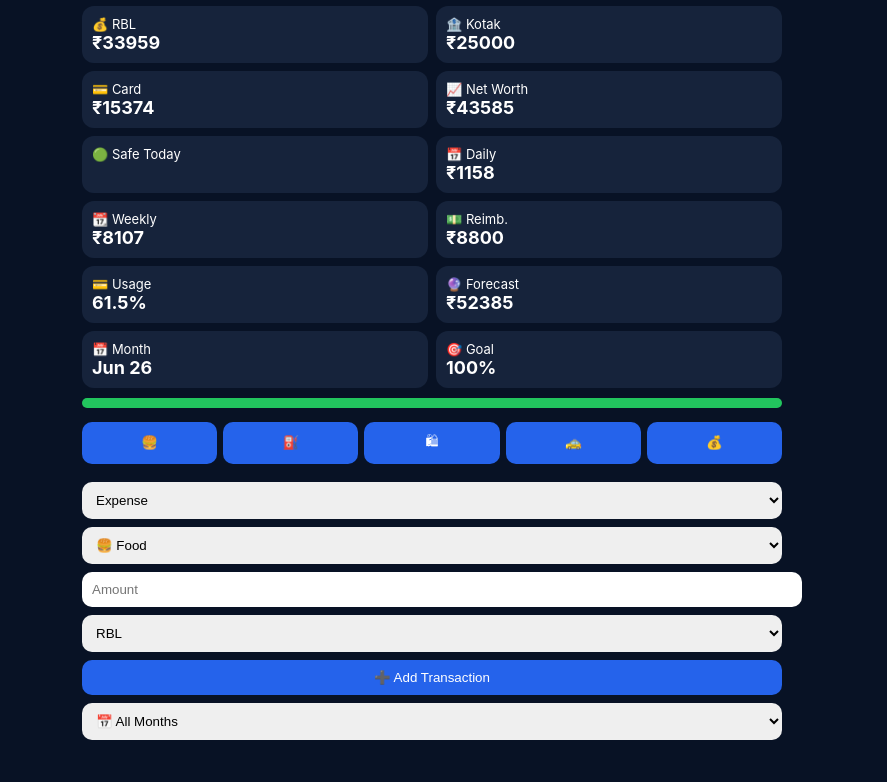
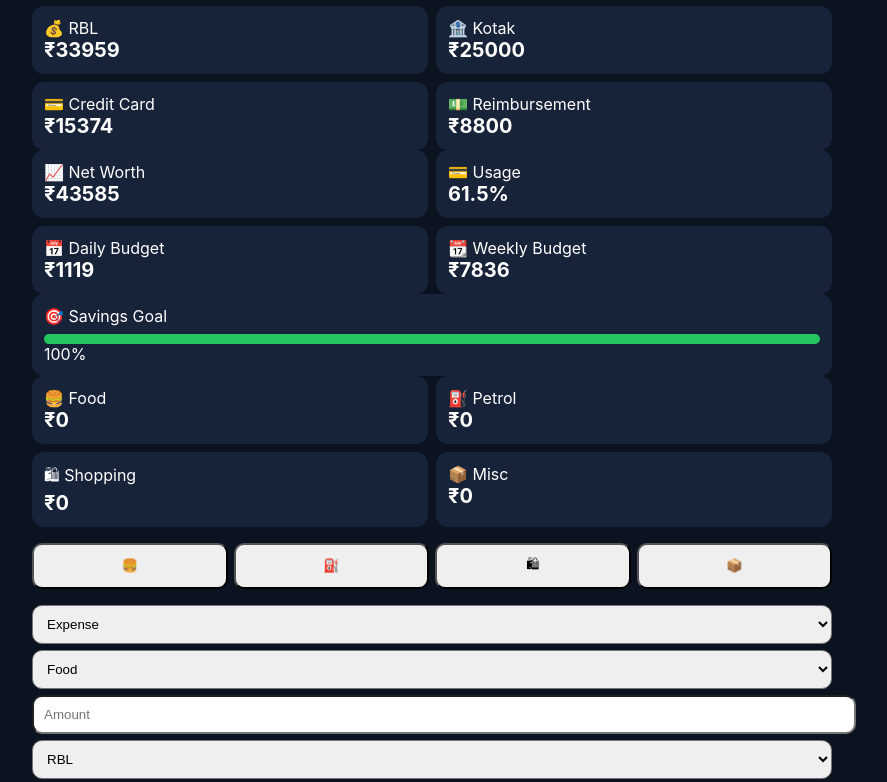
Before and after one commit to CaptHarsh/Harsh-finance-tracker, a plain HTML site: page index.html in a window 1280 px wide. Shown: the part 88-870 px from the top of the page, without its empty margins (208-1095 px from the left). Before the commit the page ends 844 px from the top, so only its background shows below. Drawn offline with Linux system fonts and the light colour scheme.

Commit message:
Add files via upload

```diff
--- a/app.js
+++ b/app.js
@@ -1,71 +1,75 @@
-const KEY='real_compact';
-const EXP=['🍔 Food','⛽ Petrol','🛍 Shopping','🚕 Travel','🧾 Bills'];
-const INC=['💰 Salary','💵 Cashback','💵 Reimbursement','↩️ Refund','🏦 Interest'];
-const TRANS=['RBL → Kotak','Kotak → RBL'];
-let editId=null;
+const KEY='harsh_proper';
+let s=JSON.parse(localStorage.getItem(KEY)||'{"rbl":33959,"kotak":25000,"cc":15374.41,"reimb":8800,"goal":10000,"limit":25000,"tx":[]}');
 
-let s=JSON.parse(localStorage.getItem(KEY)||'{"rbl":33959,"kotak":25000,"cc":15374.41,"goal":10000,"ccLimit":25000,"reimb":8800,"tx":[]}');
+const exp=['Food','Petrol','Shopping','Misc'];
+const inc=['Salary','Cashback','Reimbursement','Refund'];
 
 function save(){localStorage.setItem(KEY,JSON.stringify(s));}
-function cats(){let a=EXP;if(type.value==='Income')a=INC;if(type.value==='Transfer')a=TRANS;category.innerHTML=a.map(x=>`<option>${x}</option>`).join('');}
-function quick(v){type.value='Expense';cats();category.value=v;amount.focus();}
-cats(); type.onchange=cats;
+function cats(){category.innerHTML=(type.value==='Expense'?exp:inc).map(x=>`<option>${x}</option>`).join('');}
+type.onchange=cats; cats();
 
-function rebuildMonths(){
-const m=[...new Set(s.tx.map(x=>x.month))];
-monthFilter.innerHTML='<option value="">📅 All Months</option>'+m.map(x=>`<option>${x}</option>`).join('');
-}
+function setCat(c){type.value='Expense';cats();category.value=c;}
 
 function addTx(){
-const a=parseFloat(amount.value); if(!a)return;
-if(editId){removeTx(editId,false);}
-const d=new Date();
-const t={id:editId||Date.now(),type:type.value,cat:category.value,acc:account.value,amt:a,date:d.toLocaleString(),month:d.toISOString().slice(0,7)};
-editId=null;
-
-if(t.type==='Expense'){if(t.acc==='RBL')s.rbl-=a;else if(t.acc==='Kotak')s.kotak-=a;else s.cc+=a;}
-else if(t.type==='Income'){if(t.acc==='RBL')s.rbl+=a;else if(t.acc==='Kotak')s.kotak+=a;else s.cc-=a;if(t.cat.includes('Reimbursement'))s.reimb=Math.max(0,s.reimb-a);}
-else{if(t.cat==='RBL → Kotak'){s.rbl-=a;s.kotak+=a;}else{s.kotak-=a;s.rbl+=a;}}
-
+let a=parseFloat(amount.value); if(!a)return;
+let t={id:Date.now(),type:type.value,cat:category.value,acc:account.value,amt:a,month:new Date().toISOString().slice(0,7),date:new Date().toLocaleString()};
+if(t.type==='Expense'){
+ if(t.acc==='RBL')s.rbl-=a; else if(t.acc==='Kotak')s.kotak-=a; else s.cc+=a;
+}else{
+ if(t.acc==='RBL')s.rbl+=a; else if(t.acc==='Kotak')s.kotak+=a; else s.cc-=a;
+}
 s.tx.unshift(t); save(); render(); amount.value='';
 }
 
-function removeTx(id,r=true){
-const t=s.tx.find(x=>x.id===id); if(!t)return;
-if(t.type==='Expense'){if(t.acc==='RBL')s.rbl+=t.amt;else if(t.acc==='Kotak')s.kotak+=t.amt;else s.cc-=t.amt;}
-else if(t.type==='Income'){if(t.acc==='RBL')s.rbl-=t.amt;else if(t.acc==='Kotak')s.kotak-=t.amt;else s.cc+=t.amt;}
-else{if(t.cat==='RBL → Kotak'){s.rbl+=t.amt;s.kotak-=t.amt;}else{s.kotak+=t.amt;s.rbl-=t.amt;}}
-s.tx=s.tx.filter(x=>x.id!==id); save(); if(r)render();
+function delTx(id){
+let t=s.tx.find(x=>x.id===id); if(!t)return;
+if(t.type==='Expense'){
+ if(t.acc==='RBL')s.rbl+=t.amt; else if(t.acc==='Kotak')s.kotak+=t.amt; else s.cc-=t.amt;
+}else{
+ if(t.acc==='RBL')s.rbl-=t.amt; else if(t.acc==='Kotak')s.kotak-=t.amt; else s.cc+=t.amt;
 }
-function editTx(id){const t=s.tx.find(x=>x.id===id); type.value=t.type; cats(); category.value=t.cat; account.value=t.acc; amount.value=t.amt; editId=id;}
-monthFilter.onchange=render;
+s.tx=s.tx.filter(x=>x.id!==id); save(); render();
+}
 
 function render(){
-rebuildMonths();
-const nw=s.rbl+s.kotak-s.cc;
-const safe=Math.max(0,(s.rbl+s.kotak)-s.cc-s.goal);
-const today=new Date();
-const days=Math.max(1,new Date(today.getFullYear(),today.getMonth()+1,0).getDate()-today.getDate()+1);
-
 rbl.textContent='₹'+Math.round(s.rbl);
 kotak.textContent='₹'+Math.round(s.kotak);
 cc.textContent='₹'+Math.round(s.cc);
-net.textContent='₹'+Math.round(nw);
-safe.textContent='₹'+Math.round(safe/days);
-daily.textContent='₹'+Math.round(safe/days);
-weekly.textContent='₹'+Math.round((safe/days)*7);
 reimb.textContent='₹'+Math.round(s.reimb);
-util.textContent=((s.cc/s.ccLimit)*100).toFixed(1)+'%';
-forecast.textContent='₹'+Math.round(nw+s.reimb);
-monthName.textContent=today.toLocaleString('default',{month:'short',year:'2-digit'});
 
-const pct=Math.min(100,(nw/s.goal)*100);
-goalPct.textContent=Math.round(pct)+'%';
-goalBar.style.width=pct+'%';
+let nw=s.rbl+s.kotak-s.cc;
+networth.textContent='₹'+Math.round(nw);
+usage.textContent=((s.cc/s.limit)*100).toFixed(1)+'%';
+
+let safe=Math.max(0,(s.rbl+s.kotak)-s.cc-s.goal);
+daily.textContent='₹'+Math.round(safe/30);
+weekly.textContent='₹'+Math.round((safe/30)*7);
+
+let pct=Math.min(100,nw/s.goal*100);
+goalbar.style.width=pct+'%';
+goaltext.textContent=Math.round(pct)+'%';
+
+let food=0,petrol=0,shop=0,misc=0;
+s.tx.forEach(x=>{
+ if(x.type==='Expense'){
+  if(x.cat==='Food')food+=x.amt;
+  if(x.cat==='Petrol')petrol+=x.amt;
+  if(x.cat==='Shopping')shop+=x.amt;
+  if(x.cat==='Misc')misc+=x.amt;
+ }
+});
+foodSpend.textContent='₹'+food;
+petrolSpend.textContent='₹'+petrol;
+shoppingSpend.textContent='₹'+shop;
+miscSpend.textContent='₹'+misc;
+
+let months=[...new Set(s.tx.map(x=>x.month))];
+monthFilter.innerHTML='<option value="">All Months</option>'+months.map(m=>`<option>${m}</option>`).join('');
 
 let tx=s.tx;
 if(monthFilter.value) tx=tx.filter(x=>x.month===monthFilter.value);
 
-list.innerHTML=tx.map(t=>`<div class="tx">${t.cat} <b>₹${t.amt}</b><br>${t.date}<br><button class="smallbtn" onclick="editTx(${t.id})">✏️</button> <button class="smallbtn" onclick="removeTx(${t.id})">🗑️</button></div>`).join('');
+txlist.innerHTML=tx.map(x=>`<div class="tx">${x.cat} ₹${x.amt}<br>${x.date}<br><button onclick="delTx(${x.id})">🗑️ Delete</button></div>`).join('');
 }
+monthFilter.onchange=render;
 render();
--- a/index.html
+++ b/index.html
@@ -1,45 +1,54 @@
-<!DOCTYPE html><html><head>
+<!DOCTYPE html>
+<html><head>
 <meta name="viewport" content="width=device-width,initial-scale=1">
-<title>💰 Harsh Finance</title>
+<title>Harsh Finance</title>
 <link rel="stylesheet" href="styles.css">
 </head><body>
 <h1>💰 Harsh Finance</h1>
 
 <div class="grid">
-<div class="mini">💰 RBL<br><b id="rbl"></b></div>
-<div class="mini">🏦 Kotak<br><b id="kotak"></b></div>
-<div class="mini">💳 Card<br><b id="cc"></b></div>
-<div class="mini">📈 Net Worth<br><b id="net"></b></div>
-
-<div class="mini">🟢 Safe Today<br><b id="safe"></b></div>
-<div class="mini">📅 Daily<br><b id="daily"></b></div>
-<div class="mini">📆 Weekly<br><b id="weekly"></b></div>
-<div class="mini">💵 Reimb.<br><b id="reimb"></b></div>
-
-<div class="mini">💳 Usage<br><b id="util"></b></div>
-<div class="mini">🔮 Forecast<br><b id="forecast"></b></div>
-<div class="mini">📅 Month<br><b id="monthName"></b></div>
-<div class="mini">🎯 Goal<br><b id="goalPct"></b></div>
+<div class="card"><div>💰 RBL</div><b id="rbl"></b></div>
+<div class="card"><div>🏦 Kotak</div><b id="kotak"></b></div>
+<div class="card"><div>💳 Credit Card</div><b id="cc"></b></div>
+<div class="card"><div>💵 Reimbursement</div><b id="reimb"></b></div>
 </div>
 
-<div class="goalwrap"><div id="goalBar"></div></div>
+<div class="grid">
+<div class="card"><div>📈 Net Worth</div><b id="networth"></b></div>
+<div class="card"><div>💳 Usage</div><b id="usage"></b></div>
+<div class="card"><div>📅 Daily Budget</div><b id="daily"></b></div>
+<div class="card"><div>📆 Weekly Budget</div><b id="weekly"></b></div>
+</div>
+
+<div class="card">
+<div>🎯 Savings Goal</div>
+<div class="bar"><div id="goalbar"></div></div>
+<div id="goaltext"></div>
+</div>
+
+<div class="grid">
+<div class="card"><div>🍔 Food</div><b id="foodSpend">₹0</b></div>
+<div class="card"><div>⛽ Petrol</div><b id="petrolSpend">₹0</b></div>
+<div class="card"><div>🛍 Shopping</div><b id="shoppingSpend">₹0</b></div>
+<div class="card"><div>📦 Misc</div><b id="miscSpend">₹0</b></div>
+</div>
 
 <div class="quick">
-<button onclick="quick('🍔 Food')">🍔</button>
-<button onclick="quick('⛽ Petrol')">⛽</button>
-<button onclick="quick('🛍 Shopping')">🛍</button>
-<button onclick="quick('🚕 Travel')">🚕</button>
-<button onclick="type.value='Income';cats()">💰</button>
+<button onclick="setCat('Food')">🍔</button>
+<button onclick="setCat('Petrol')">⛽</button>
+<button onclick="setCat('Shopping')">🛍</button>
+<button onclick="setCat('Misc')">📦</button>
 </div>
 
-<select id="type"><option>Expense</option><option>Income</option><option>Transfer</option></select>
+<select id="type"><option>Expense</option><option>Income</option></select>
 <select id="category"></select>
 <input id="amount" type="number" placeholder="Amount">
 <select id="account"><option>RBL</option><option>Kotak</option><option>Credit Card</option></select>
-<button onclick="addTx()">➕ Add Transaction</button>
+<button onclick="addTx()">➕ Add</button>
 
-<select id="monthFilter"><option value="">📅 All Months</option></select>
+<select id="monthFilter"><option value="">All Months</option></select>
 
-<div id="list"></div>
+<div id="txlist"></div>
+
 <script src="app.js"></script>
 </body></html>
--- a/styles.css
+++ b/styles.css
@@ -1,12 +1,9 @@
-body{font-family:-apple-system;background:#081225;color:#fff;padding:12px;max-width:700px;margin:auto}
-h1{font-size:32px}
+body{font-family:-apple-system;background:#0b1220;color:#fff;max-width:800px;margin:auto;padding:12px}
 .grid{display:grid;grid-template-columns:1fr 1fr;gap:8px}
-.mini{background:#16233b;padding:10px;border-radius:12px;font-size:13px}
-.mini b{font-size:18px}
-.goalwrap{height:10px;background:#23324f;border-radius:20px;overflow:hidden;margin:10px 0}
-#goalBar{height:100%;width:0%;background:#22c55e}
-.quick{display:grid;grid-template-columns:repeat(5,1fr);gap:6px;margin:10px 0}
-button,input,select{width:100%;padding:10px;border:none;border-radius:10px;margin:4px 0}
-button{background:#2563eb;color:white}
-.tx{background:#16233b;padding:10px;border-radius:10px;margin:6px 0;font-size:14px}
-.smallbtn{width:auto;padding:4px 8px;margin-top:5px}
+.card{background:#172338;padding:12px;border-radius:12px}
+.card b{font-size:20px}
+.bar{height:10px;background:#2d3d5a;border-radius:20px;margin-top:8px;overflow:hidden}
+#goalbar{height:100%;width:0;background:#22c55e}
+input,select,button{width:100%;padding:10px;margin-top:6px;border-radius:10px}
+.quick{display:grid;grid-template-columns:repeat(4,1fr);gap:6px;margin:10px 0}
+.tx{background:#172338;padding:10px;border-radius:10px;margin-top:8px}
```
